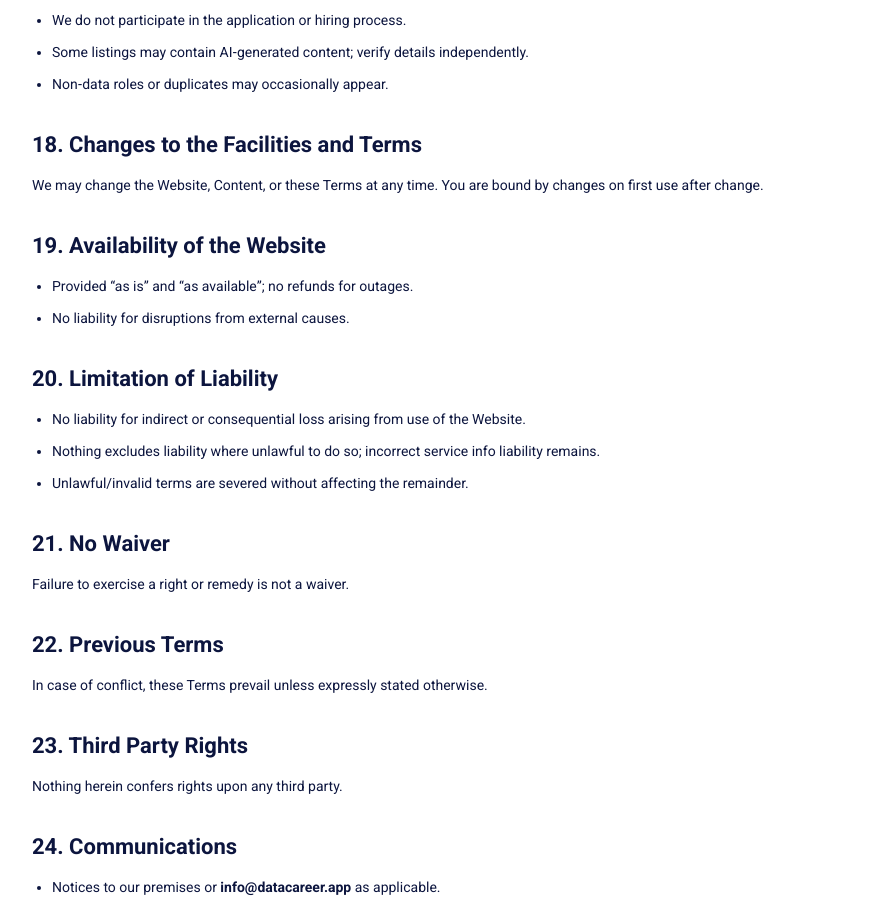
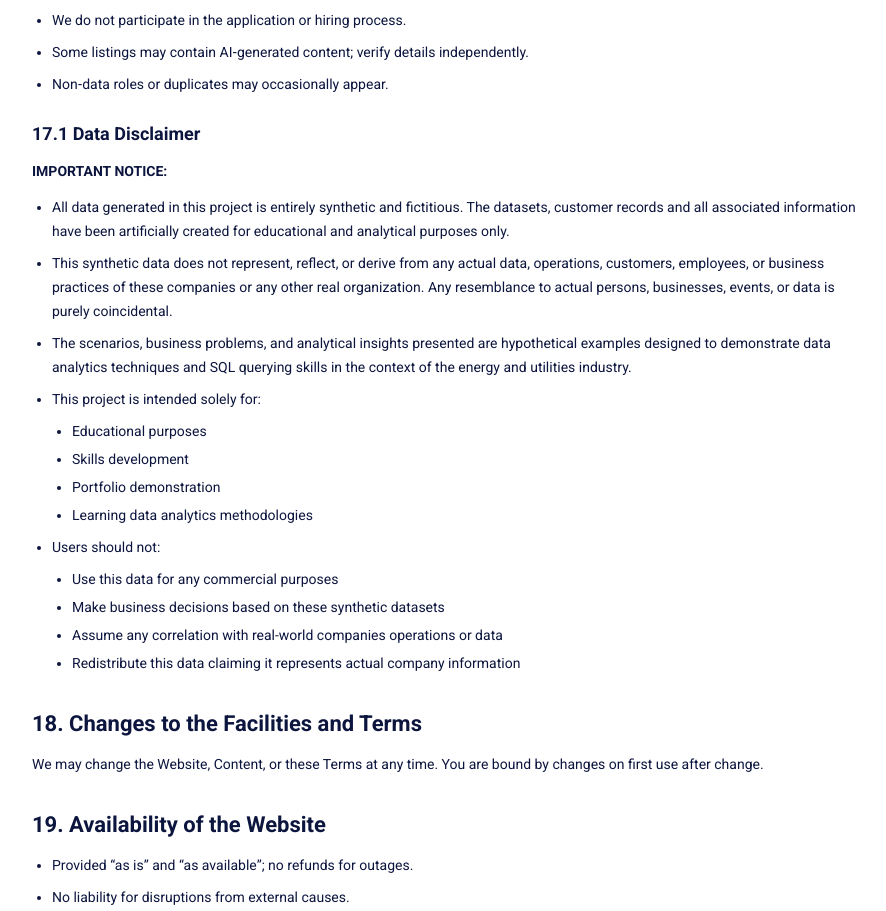
Before and after one commit to Social-Quest/datacareer-LP, a React (Vite) app: page /terms in a window 1280 px wide. Shown: the part 3340-4251 px from the top of the page, without its empty margins (190-1076 px from the left). Built offline with nearby package versions, Linux system fonts and the light colour scheme; no server answers.

Commit message:
feat: Add Data Disclaimer section to Terms of Service for clarity on synthetic data usage and limitations

```diff
--- a/src/components/TermsOfService.jsx
+++ b/src/components/TermsOfService.jsx
@@ -123,6 +123,30 @@ function TermsOfService() {
           <li>Non‑data roles or duplicates may occasionally appear.</li>
         </ul>
 
+        <h3 className="mt-6 text-[18px] font-semibold">17.1 Data Disclaimer</h3>
+        <p className="mt-3 text-[14px] leading-6 font-semibold">IMPORTANT NOTICE:</p>
+        <ul className="mt-3 space-y-2 list-disc pl-5 text-[14px] leading-6">
+          <li>All data generated in this project is entirely synthetic and fictitious. The datasets, customer records and all associated information have been artificially created for educational and analytical purposes only.</li>
+          <li>This synthetic data does not represent, reflect, or derive from any actual data, operations, customers, employees, or business practices of these companies or any other real organization. Any resemblance to actual persons, businesses, events, or data is purely coincidental.</li>
+          <li>The scenarios, business problems, and analytical insights presented are hypothetical examples designed to demonstrate data analytics techniques and SQL querying skills in the context of the energy and utilities industry.</li>
+          <li>This project is intended solely for:
+            <ul className="mt-2 space-y-1 list-disc pl-5">
+              <li>Educational purposes</li>
+              <li>Skills development</li>
+              <li>Portfolio demonstration</li>
+              <li>Learning data analytics methodologies</li>
+            </ul>
+          </li>
+          <li>Users should not:
+            <ul className="mt-2 space-y-1 list-disc pl-5">
+              <li>Use this data for any commercial purposes</li>
+              <li>Make business decisions based on these synthetic datasets</li>
+              <li>Assume any correlation with real-world companies operations or data</li>
+              <li>Redistribute this data claiming it represents actual company information</li>
+            </ul>
+          </li>
+        </ul>
+
         <h2 className="mt-8 text-[22px] font-semibold">18. Changes to the Facilities and Terms</h2>
         <p className="mt-3 text-[14px] leading-6">We may change the Website, Content, or these Terms at any time. You are bound by changes on first use after change.</p>
 
```
